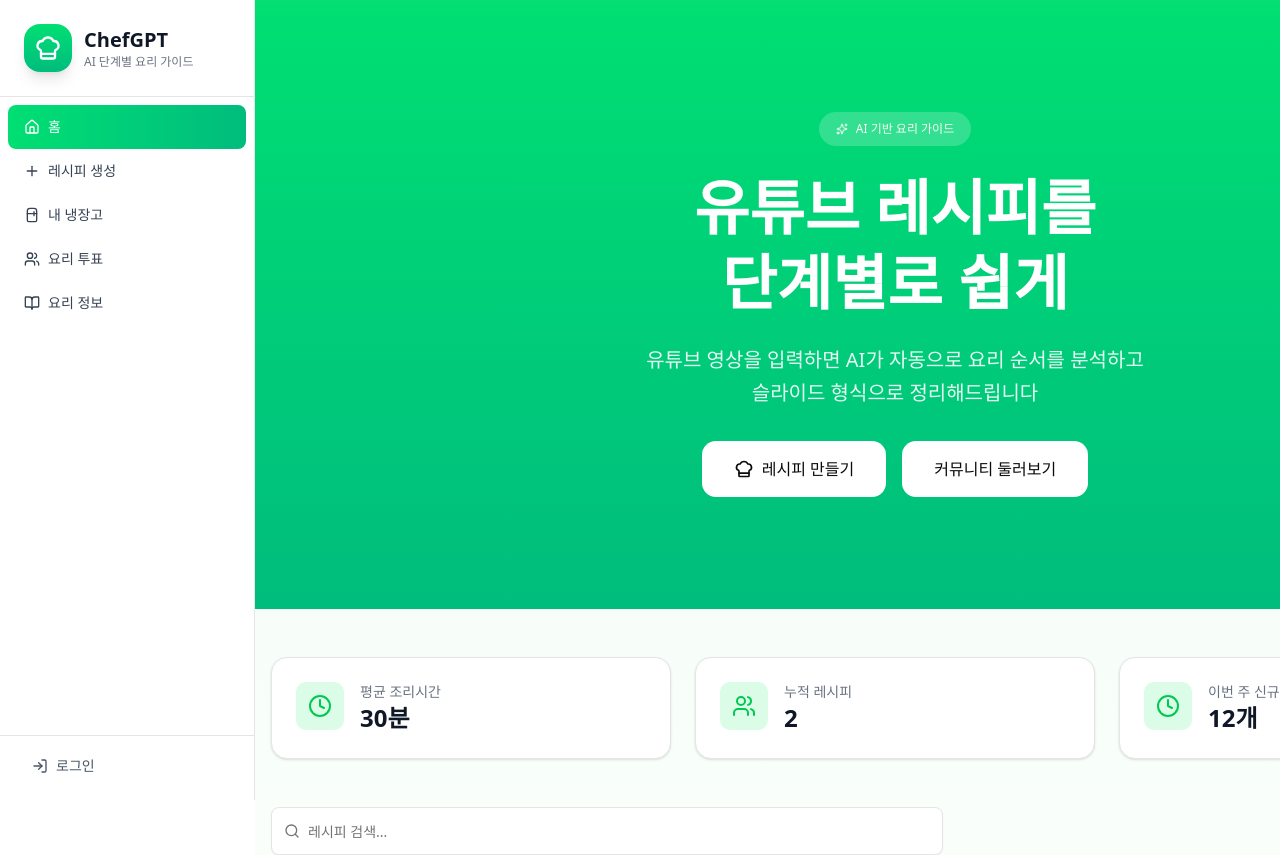
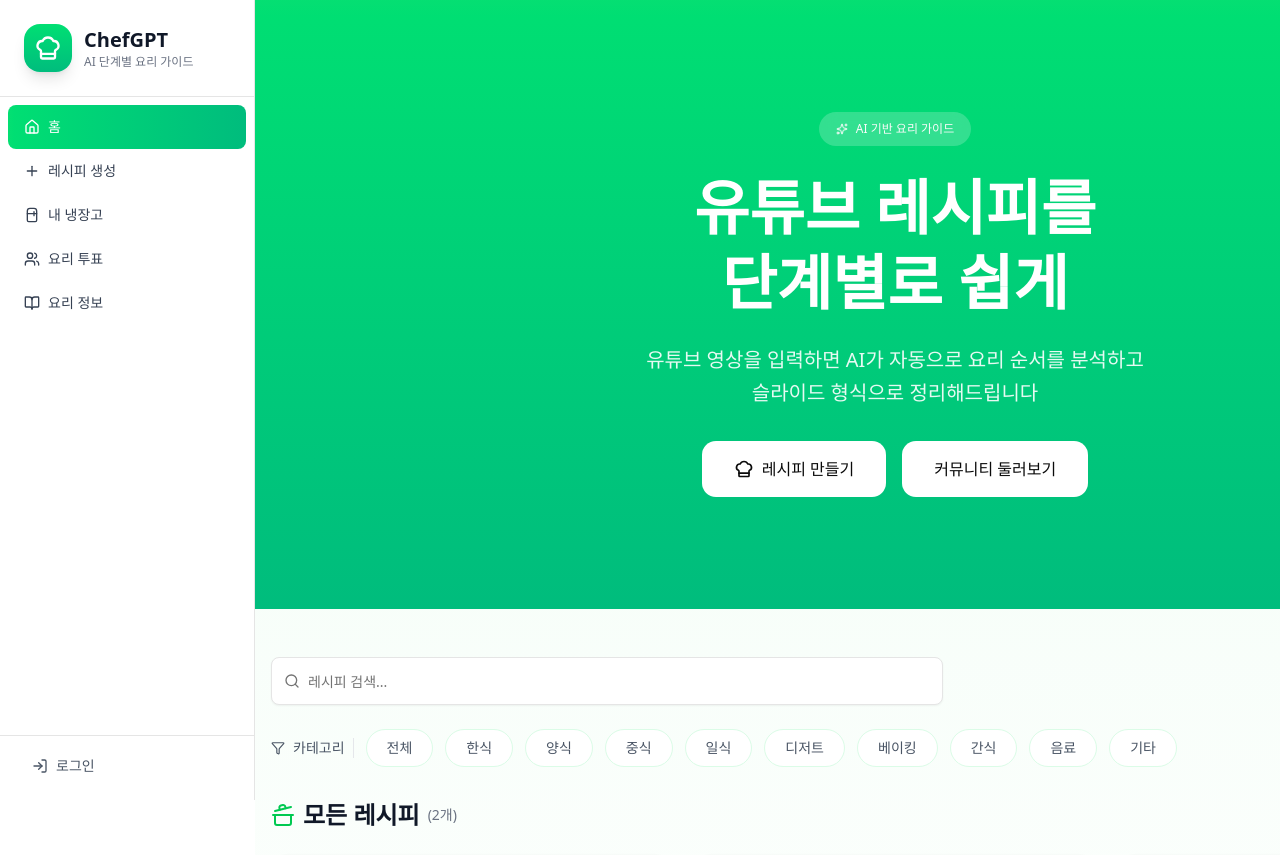
Before and after one commit to cokid1998/chefgpt-front, a React (Vite) app: page / in a window 1280 px wide. Shown: the top 855 px of the page. Built offline with nearby package versions, Linux system fonts and the light colour scheme.

Commit message:
chore: 인덱스 페이지 UI 변경

```diff
--- a/src/page/IndexPage.tsx
+++ b/src/page/IndexPage.tsx
@@ -98,41 +98,6 @@ export default function IndexPage() {
         </div>
 
         <div className="mx-auto min-w-7xl px-4 py-12">
-          <div className="mb-12 grid grid-cols-3 gap-6">
-            <div className="flex gap-4 rounded-2xl border bg-white p-6 shadow-sm transition-shadow hover:shadow-md">
-              <Clock
-                className="rounded-lg bg-green-100 p-3 text-green-500"
-                size={48}
-              />
-              <div className="flex flex-col">
-                <span className="text-sm text-gray-500">평균 조리시간</span>
-                <span className="text-2xl font-bold text-gray-900">30분</span>
-              </div>
-            </div>
-
-            <div className="flex gap-4 rounded-2xl border bg-white p-6 shadow-sm transition-shadow hover:shadow-md">
-              <Users
-                className="rounded-lg bg-green-100 p-3 text-green-500"
-                size={48}
-              />
-              <div className="flex flex-col">
-                <span className="text-sm text-gray-500">누적 레시피</span>
-                <span className="text-2xl font-bold text-gray-900">2</span>
-              </div>
-            </div>
-
-            <div className="flex gap-4 rounded-2xl border bg-white p-6 shadow-sm transition-shadow hover:shadow-md">
-              <Clock
-                className="rounded-lg bg-green-100 p-3 text-green-500"
-                size={48}
-              />
-              <div className="flex flex-col">
-                <span className="text-sm text-gray-500">이번 주 신규</span>
-                <span className="text-2xl font-bold text-gray-900">12개</span>
-              </div>
-            </div>
-          </div>
-
           <div className="mb-6 flex justify-between">
             <InputGroup className="h-12 max-w-2xl bg-white">
               <InputGroupInput placeholder="레시피 검색..." />
```
